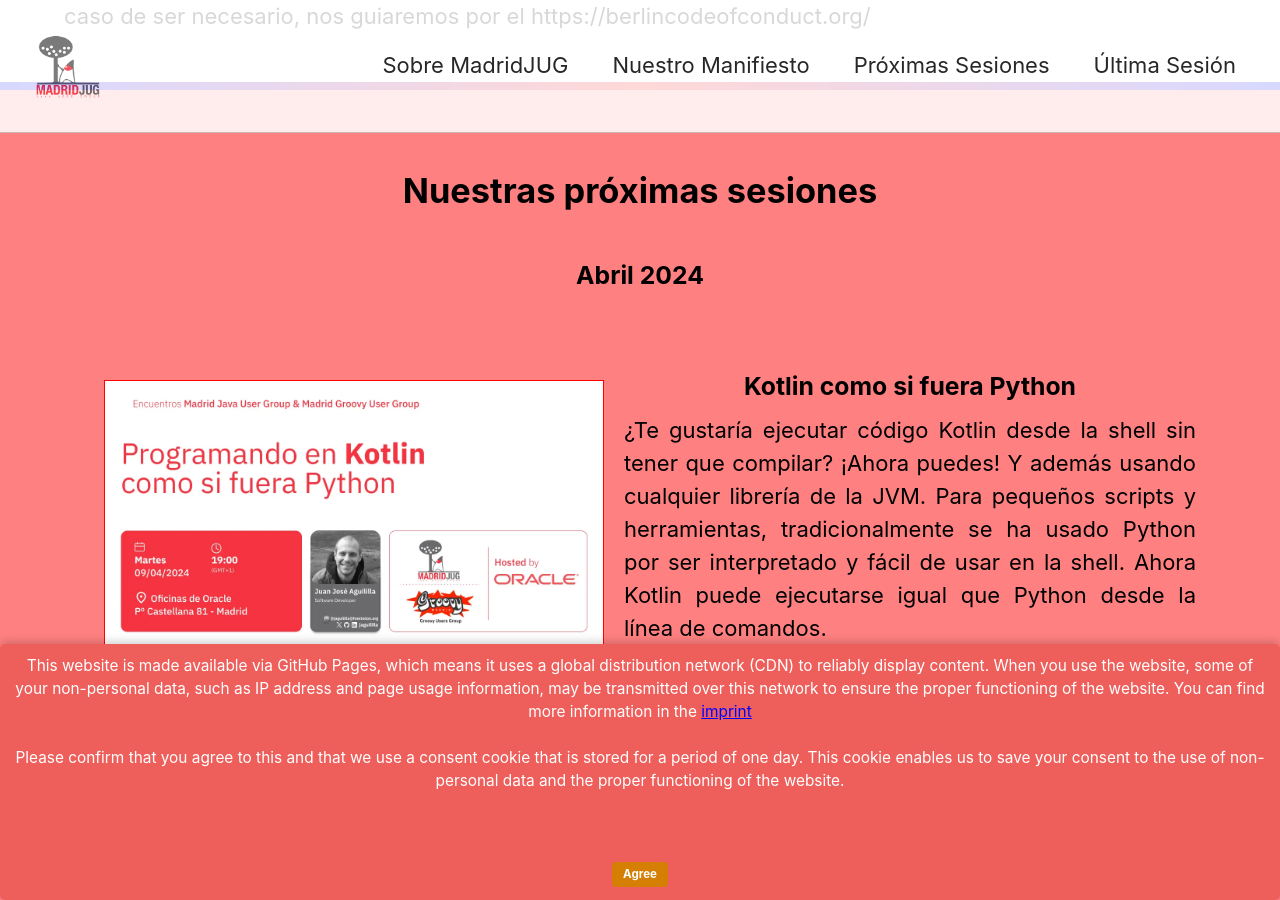
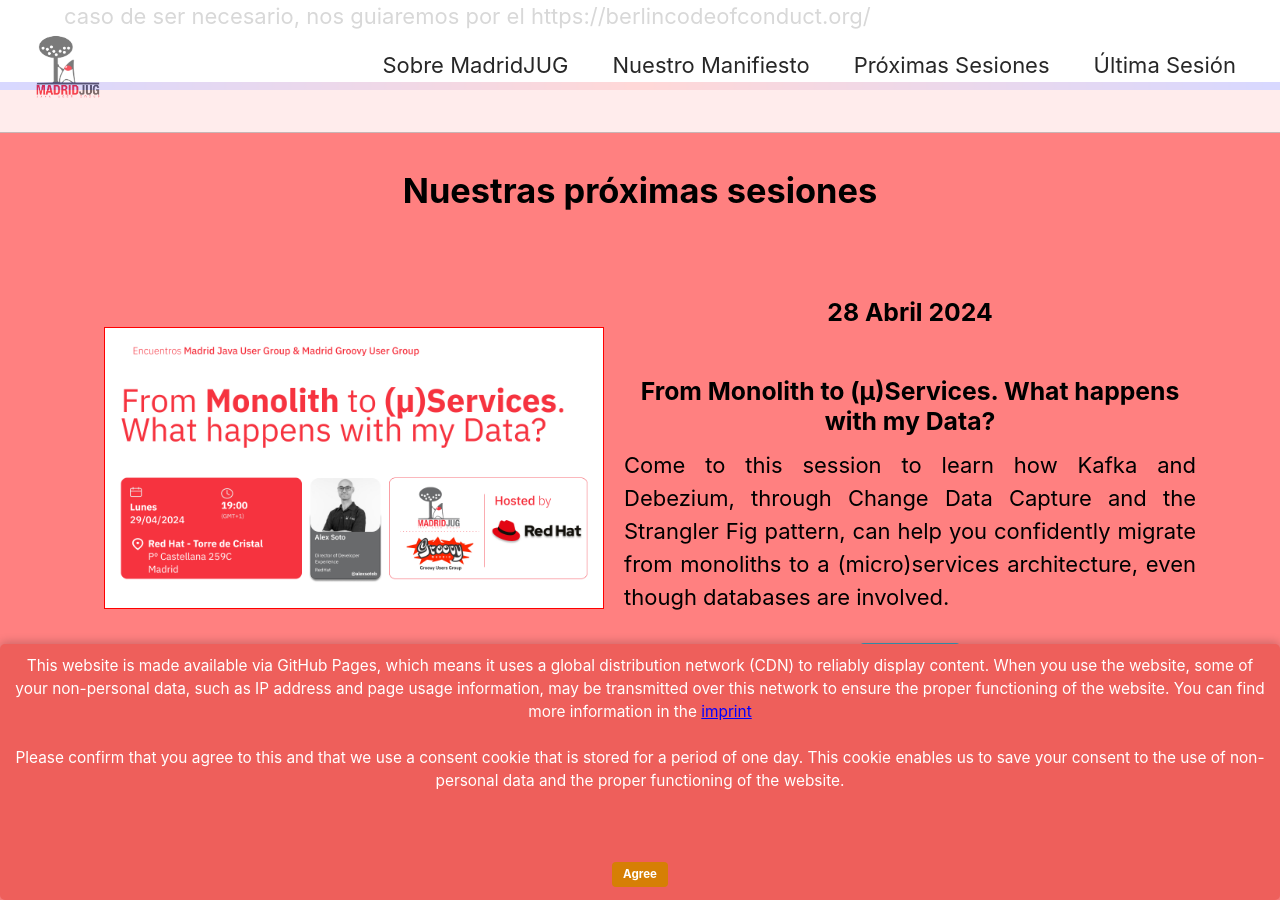
Before and after one commit to perstarke-webdev/oneflow-jekyll-theme, a Jekyll site: the page built from _pages/index.html, in a window 1280 px wide and 900 px high, scrolled down 2402 px. Built offline with Jekyll 4.4.1, drawn with Linux system fonts in a browser that asks for light colours; cached includes are drawn as plain includes; some of the changed text lies outside the part shown.

Commit message:
Next Sessions updated

```diff
--- a/_includes/image-text-row
+++ b/_includes/image-text-row
@@ -10,6 +10,9 @@
 
         <div class="itr-container">
             <div class="itr-text">
+                {% if itr.date %}
+                    <h3>{{itr.date}}</h3>
+                {% endif %}
                 {% if itr.header %}
                     <h3>{{itr.header}}</h3>
                 {% endif %}
@@ -39,6 +42,9 @@
                 style="width:{{itr.image-width}}"{% endif %}>
             </div>
             <div class="itr-text">
+                {% if itr.date %}
+                    <h3>{{itr.date}}</h3>
+                {% endif %}
                 {% if itr.header %}
                     <h3>{{itr.header}}</h3>
                 {% endif %}
--- a/_pages/index.html
+++ b/_pages/index.html
@@ -40,33 +40,34 @@ header:
 excerpt: "**Tu grupo de desarrolladores y entusiastas de Java y la JVM**"
 
 comming-up-row-one:
-    - header: "Kotlin como si fuera Python"
-      excerpt: "¿Te gustaría ejecutar código Kotlin desde la shell sin tener que compilar? ¡Ahora puedes! Y además usando cualquier librería de la JVM.
-
-      Para pequeños scripts y herramientas, tradicionalmente se ha usado Python por ser interpretado y fácil de usar en la shell. Ahora Kotlin puede ejecutarse igual que Python desde la línea de comandos."
-      btn-url: "https://www.meetup.com/madridjug/events/299766701/"
+    - header: "From Monolith to (µ)Services. What happens with my Data?"
+      date: 28 Abril 2024
+      excerpt: "Come to this session to learn how Kafka and Debezium, through Change Data Capture and the Strangler Fig pattern, can help you confidently migrate from monoliths to a (micro)services architecture, even though databases are involved."
+      btn-url: "https://www.meetup.com/madridjug/events/300586400/"
       btn-class: "info"
       btn-label: "Registro"
       blank: true
-      image-url: "assets/images/20240409-KotlinComoSiFueraPython.webp"
+      image-url: "assets/images/20240429-FromMonolithToMicroservices.png"
       alt-text: "Cartel del evento Programando en Kotlin como si fuera Python"
       image-width: "500px"
       image-right: false
 
 comming-up-row-two:
-    - header: "Apostando por Quarkus en un proyecto real"
-      excerpt: "Hace 4 años elegimos Quarkus como framework de desarrollo en Java.
-         Pero también valoramos antes distintas opciones con compilación a nativo como Helidon o Micronaut y nos decantamos por Quarkus.  (Spring se quedaba fuera porque no tenía compilación a nativo.)
-
-       ¿Nos equivocamos hace 4 años?"
-      btn-url: "https://www.meetup.com/madridjug/events/299766701/"
-      btn-class: "info"
-      btn-label: "Registro"
+    - header: "Tómate la PastiLLIA Ante la fiebre de la IA y los LLM’s"
+      date: 8 Mayo 2024
+      excerpt: "En esta charla pretendo contaros todos los aprendizajes que he tenido colaborando con el proyecto https://justicio.es/. Tratar de separar un el polvo de la paja, y hablaros de ciertos retos de ingeniería que no se suelen comentar. Hablaremos del rol que tiene clave el hardware, las bases de datos de vectores, la importancia y descuidada tarea de la tokenización, y propondré algún dilema que otro sobre la industria ;-)"
+#      btn-url: "20240429-TomateLaPasiLLIA.png"
+#      btn-class: "info"
+#      btn-label: "Registro"
       blank: true
-      image-url: "assets/images/20240416-QuarkusEnUnProyectoReal.webp"
+      image-url: "assets/images/20240429-TomateLaPasiLLIA.png"
       alt-text: "Cartel anunciando el evento"
       image-width: "500px"
       image-right: true
+
+last-session:
+    - title: "Apostando por Quarkus en un proyecto Real"
+    - youtube-id: HJEnHBCtrAM
 ---
 
 <section class="site-section alternative-color first-section" id="about-us">
@@ -156,13 +155,13 @@ comming-up-row-two:
 <section class="site-section" id="ultima-sesion">
     <h1>Nuestra última sesión</h1>
 
-    <h2>Trabajando con ficheros Parquet en Java</h2>
+    <h2>Apostando por Quarkus en un proyecto real</h2>
 
     <p>Si no pudiste asistir a nuestra última sesión, o quieres volver a verla, aquí tienes la grabación.
         Si estás buscando alguna charla anterior, comprueba nuestra
         <a href="https://www.youtube.com/playlist?list=PLjm-rnyHjKfQgjp6sGUqgWpaMv1v_XJ5z">lista de reproducción en Youtube con todas las sesiones grabadas</a>.
     </p>
 
-    {% include video id="kdtgr8wVoaA" provider="youtube" %}
+    {% include video id="HJEnHBCtrAM" provider="youtube" %}
 
 </section>
```
Also changed, not shown: other parts of _pages/index.html (+0 -2 lines), assets/images/20240429-FromMonolithToMicroservices.png (added), assets/images/20240429-TomateLaPasiLLIA.png (added).
